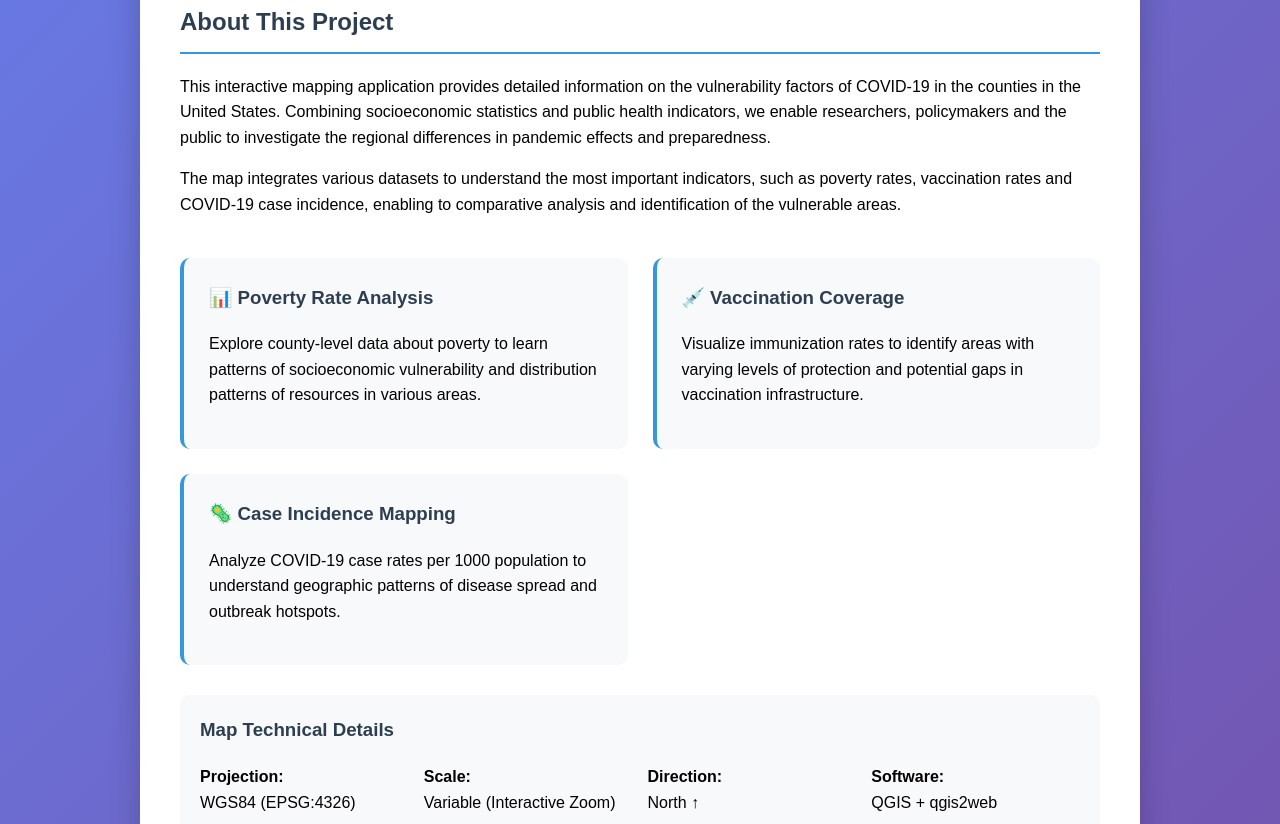
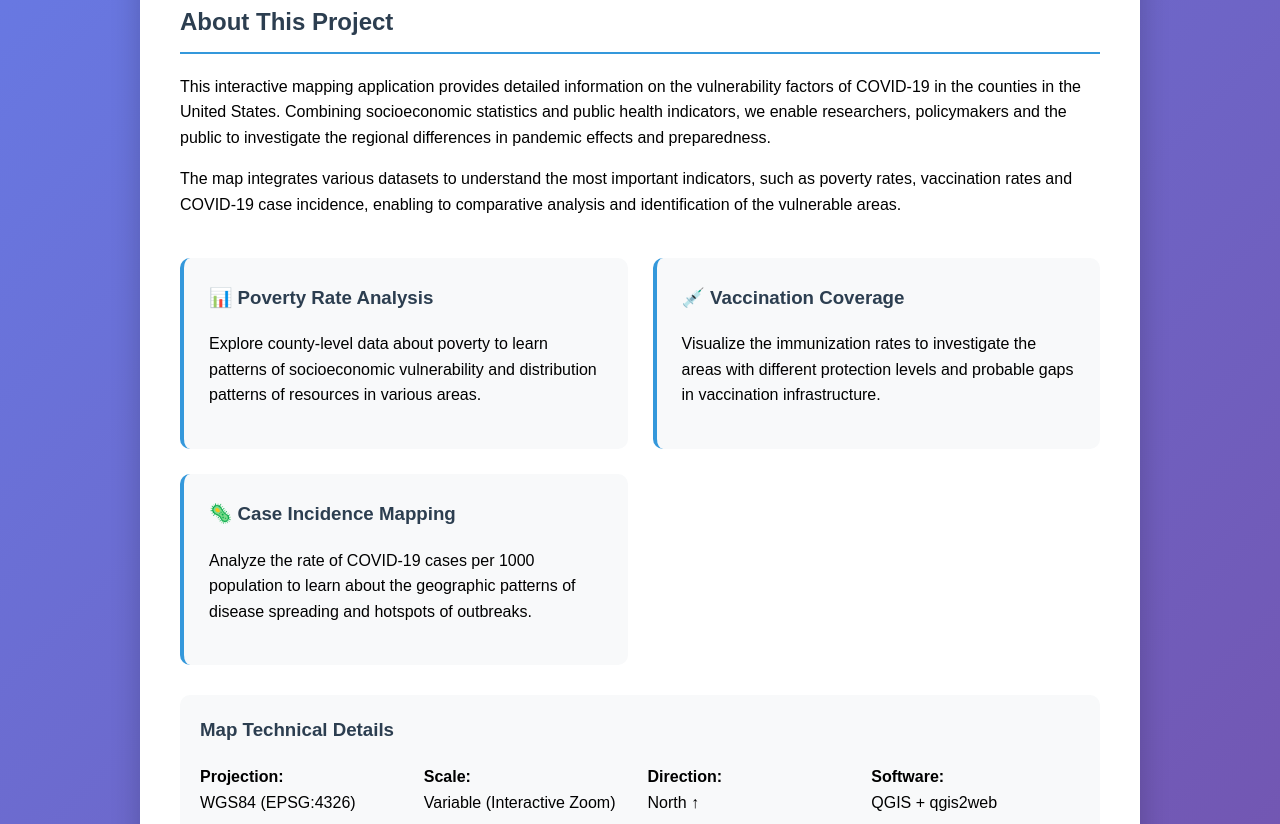
Before and after one commit to KIAChy21/US-COVID19-Cases-Vaccination2023, a plain HTML site: page index.html in a window 1280 px wide. Shown: the part 367-1191 px from the top of the page. Drawn offline with Linux system fonts and the light colour scheme.

Commit message:
Update index.html

```diff
--- a/index.html
+++ b/index.html
@@ -177,12 +177,12 @@
 
             <div class="feature-card">
                 <h3>💉 Vaccination Coverage</h3>
-                <p>Visualize immunization rates to identify areas with varying levels of protection and potential gaps in vaccination infrastructure.</p>
+                <p>Visualize the immunization rates to investigate the areas with different protection levels and probable gaps in vaccination infrastructure.</p>
             </div>
 
             <div class="feature-card">
                 <h3>🦠 Case Incidence Mapping</h3>
-                <p>Analyze COVID-19 case rates per 1000 population to understand geographic patterns of disease spread and outbreak hotspots.</p>
+                <p>Analyze the rate of COVID-19 cases per 1000 population to learn about the geographic patterns of disease spreading and hotspots of outbreaks.</p>
             </div>
         </div>
 
```
